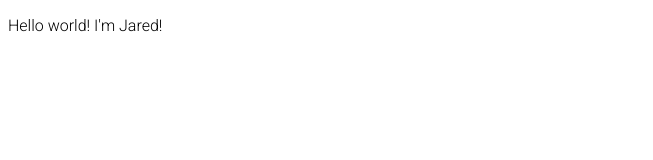
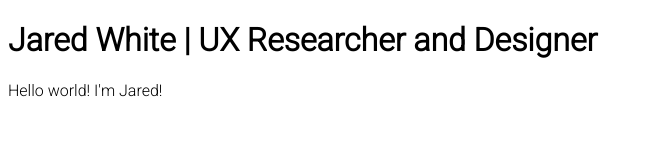
Before and after one commit to Descendant83/Jared-White, a plain HTML site: page index.html in a window 1280 px wide. Shown: the whole page, without its empty margins (0-653 px from the left). Drawn offline with Linux system fonts and the light colour scheme.

Commit message:
Update index.html

```diff
--- a/index.html
+++ b/index.html
@@ -9,6 +9,9 @@
   </head>
   <body>
     <nav></nav>
-    <main><p>Hello world! I'm Jared!</p></main>
+    <main>
+      <h1>Jared White | UX Researcher and Designer</h1>
+      <p>Hello world! I'm Jared!</p>
+    </main>
   </body>
  </html>
```
